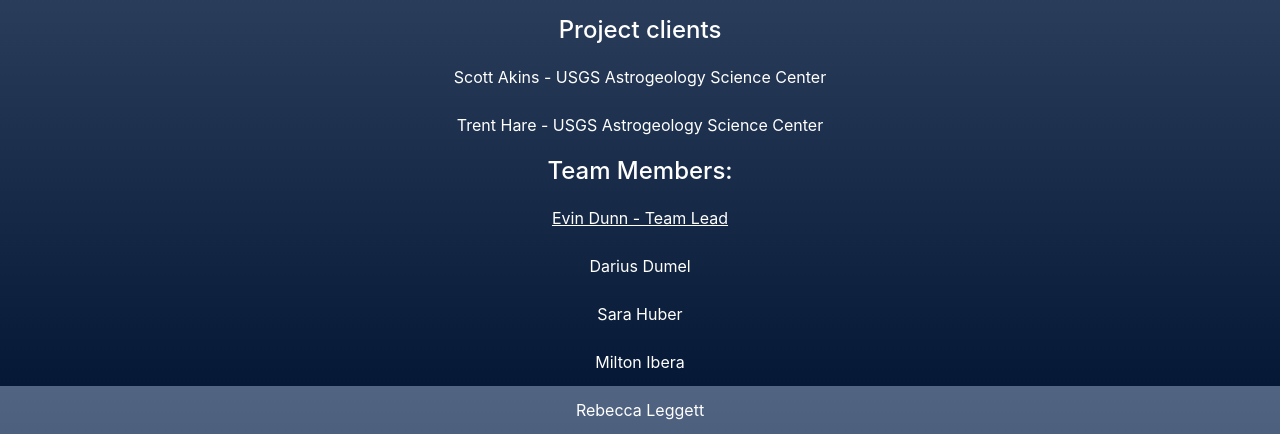
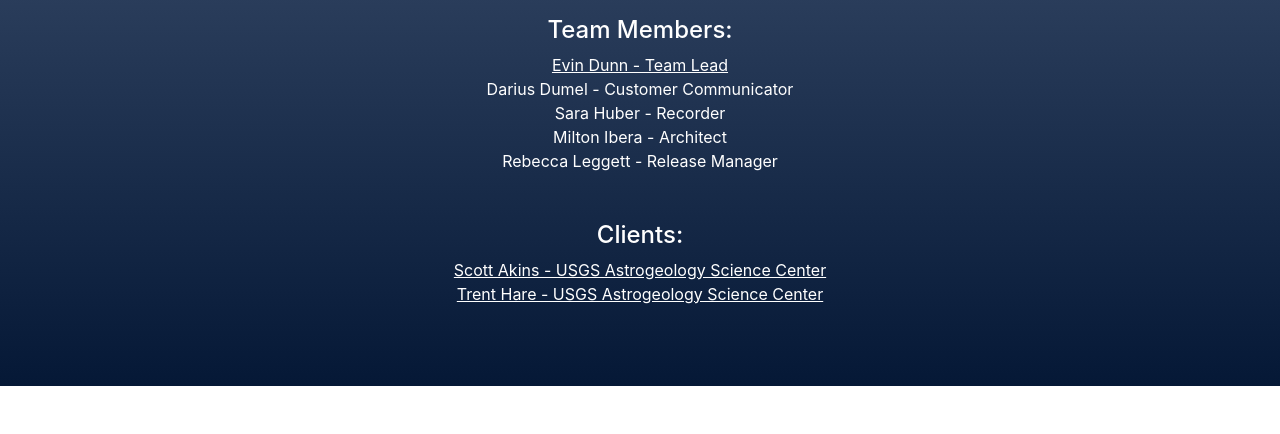
Before and after one commit to OsirisCapstone2020/TeamWebsite, a plain HTML site: page index.html in a window 1280 px wide. Shown: the part 414-848 px from the top of the page. After the commit the page ends 800 px from the top, so only its background shows below. Drawn offline with Linux system fonts and the light colour scheme.

Commit message:
Adds team roles & clients

```diff
--- a/CSS/default.css
+++ b/CSS/default.css
@@ -47,3 +47,7 @@ a:hover {
   border-bottom-right-radius: 0.2rem;
   box-shadow: 0.1rem 0.3rem 0.3rem rgba(0, 0, 0, 0.2);
 }
+
+.color-white {
+  color: white;
+}
--- a/index.html
+++ b/index.html
@@ -18,13 +18,15 @@
 	<body class="bg-main-gradient fg-main-color">
         <!-- Navbar -->
         <nav class="navbar navbar-expand-lg navbar-dark bg-dark sticky-top">
-            <a class="navbar-brand" href=".">
+            <!-- Navbar logo -->
+            <a class="navbar-brand" href="/">
                 <img
                     src="images/osiris-logo-transparent.png"
                     alt="Team Osiris logo"
                     width="50rem"
                 >
             </a>
+            <!-- This is the "menu" button when the site is on a phone -->
             <button
                 class="navbar-toggler"
                 type="button"
@@ -36,6 +38,9 @@
             >
                 <span class="navbar-toggler-icon"></span>
             </button>
+
+            <!-- This is the menu content when the site is on a phone; On
+            a normal screen, it's the top bar -->
             <div class="collapse navbar-collapse" id="navbarSupportedContent">
                 <a
                     class="btn btn-primary mx-1"
@@ -51,7 +56,7 @@
                     target="_blank"
                     role="button"
                 >
-                    Team Inventory
+                    Team inventory
                 </a>
                 <a
                     class="btn btn-primary mx-1"
@@ -78,48 +83,41 @@
                     </a>
                 </div>
             </div>
+
             <div class="row my-2">
                 <div class="col">
                     <h1>Welcome to AirFlow Processing Pipeline</h1>
                 </div>
             </div>
+
             <div class="row mt-4">
                 <div class="col">
-                    <h4>Project clients</h4>
-                    <ul class="list-group mw-50 mx-auto">
-                        <li class="list-group-item border-0 bg-transparent fg-main-color">
-                            Scott Akins - USGS Astrogeology Science Center
-                        </li>
-                        <li class="list-group-item border-0 bg-transparent fg-main-color">
-                            Trent Hare - USGS Astrogeology Science Center
-                        </li>
-                    </ul>
+                    <h4>Team Members:</h4>
+                    <a href="mailto:emd269@nau.edu">Evin Dunn - Team Lead</a>
+                    <br>
+                    Darius Dumel - Customer Communicator
+                    <br>
+                    Sara Huber - Recorder
+                    <br>
+                    Milton Ibera - Architect
+                    <br>
+                    Rebecca Leggett - Release Manager
                 </div>
             </div>
-            <div class="row mt-2">
+
+            <div class="row mt-5">
                 <div class="col">
-                    <h4>Team Members:</h4>
-                    <ul class="list-group mw-50 mx-auto">
-                        <li class="list-group-item border-0 bg-transparent fg-main-color">
-                            <a href="mailto:emd269@nau.edu">
-                                Evin Dunn - Team Lead
-                            </a>
-                        </li>
-                        <li class="list-group-item border-0 bg-transparent fg-main-color">
-                            Darius Dumel
-                        </li>
-                        <li class="list-group-item border-0 bg-transparent fg-main-color">
-                            Sara Huber
-                        </li>
-                        <li class="list-group-item border-0 bg-transparent fg-main-color">
-                            Milton Ibera
-                        </li>
-                        <li class="list-group-item border-0 bg-transparent fg-main-color">
-                            Rebecca Leggett
-                        </li>
-                    </ul>
+                    <h4>Clients: </h4>
+                    <a href="mailto:sakins@usgs.gov">
+                        Scott Akins - USGS Astrogeology Science Center
+                    </a>
+                    <br>
+                    <a href="mailto:thare@usgs.gov">
+                        Trent Hare - USGS Astrogeology Science Center
+                    </a>
                 </div>
             </div>
+
         </div>
 	</body>
 </html>
```
